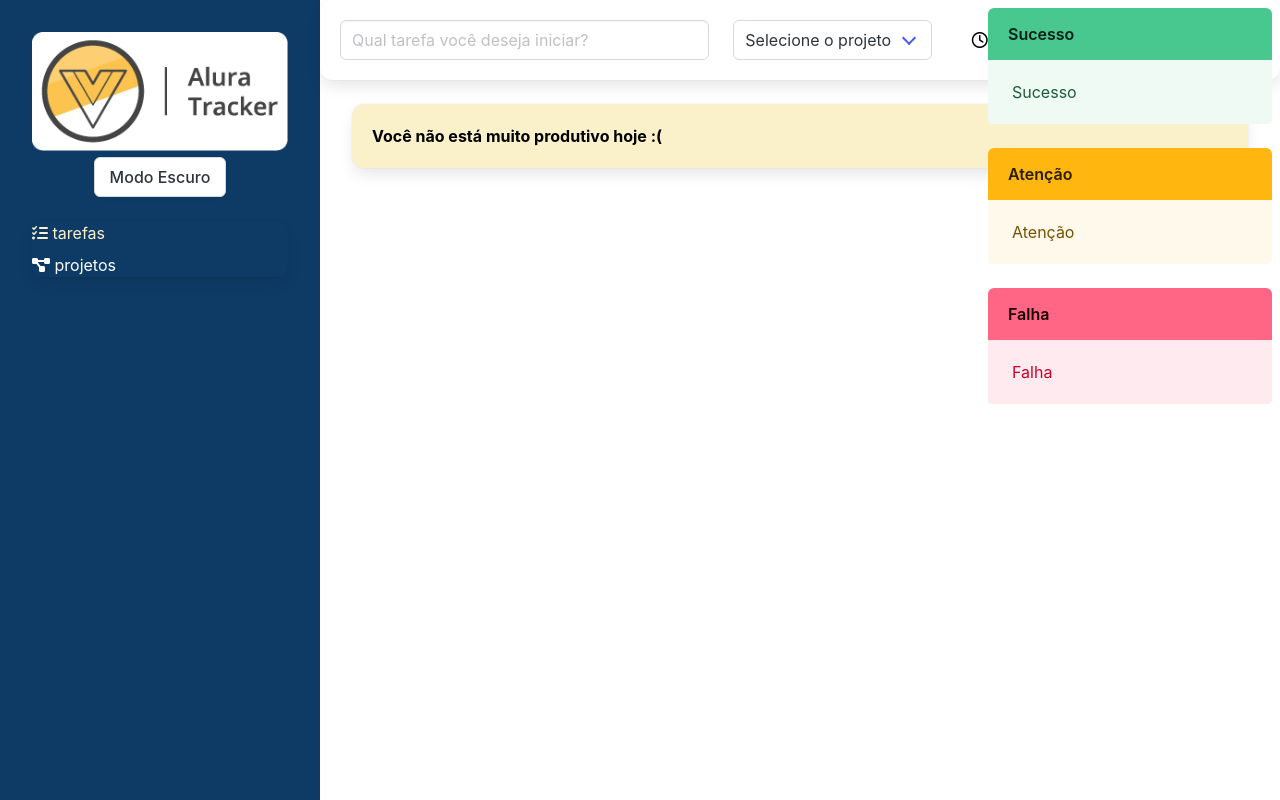
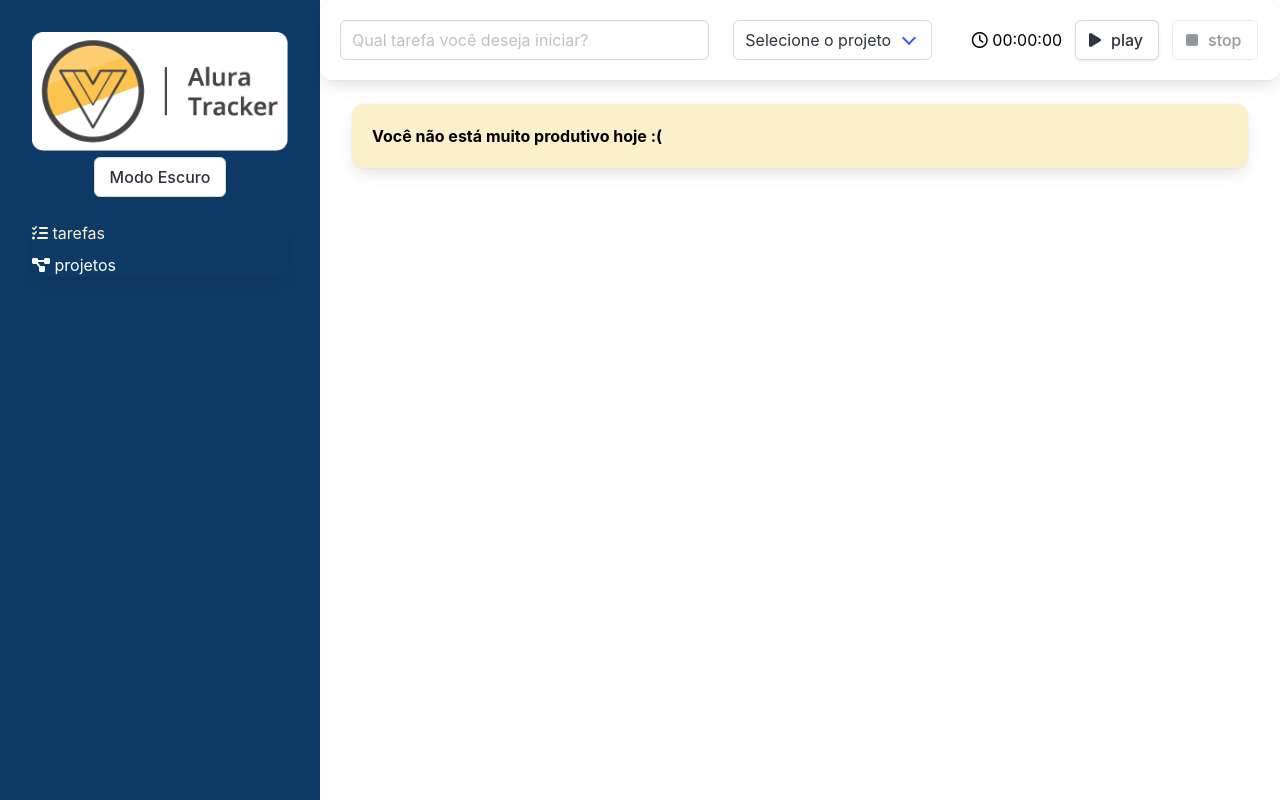
Before and after one commit to hitalojacome/Alura-Tracker, a Vue app: page /#/ in a window 1280 px wide. Built offline with nearby package versions, Linux system fonts and the light colour scheme.

Commit message:
Adicionando Mixins ao projeto

```diff
--- a/src/components/Formulario.vue
+++ b/src/components/Formulario.vue
@@ -23,9 +23,10 @@
 
 <script lang="ts">
 import { computed, defineComponent } from 'vue'
-import { useStore } from 'vuex';
-import { key } from '@/store';
+import { useStore } from '@/store';
 import Temporizador from './Temporizador.vue';
+import { NOTIFICAR } from '@/store/tipo-mutacoes';
+import { TipoNotificacao } from '@/interfaces/INotificacao';
 
 export default defineComponent({
     name: 'FormularioX',
@@ -40,19 +41,34 @@ export default defineComponent({
     methods: {
         // O método recebe o tempo decorrido
         salvarTarefa(tempoEmSegundos: number): void {
-            // Ao finalizar a tarefa, é executado o evento e enviado os dados de uma tarefa
+            const projeto = this.projetos.find((p) => p.id == this.idProjeto)
+            if(!projeto) {
+                this.store.commit(NOTIFICAR, {
+                    titulo: 'Ops!',
+                    texto: 'Selecione um projeto antes de finalizar a tarefa!',
+                    tipo: TipoNotificacao.FALHA,
+                })
+                return
+            }
+            this.store.commit(NOTIFICAR, {
+                titulo: 'Tarefa finalizada com sucesso!',
+                texto: 'Sua tarefa foi concluida',
+                tipo: TipoNotificacao.SUCESSO
+            })
+
             this.$emit('aoSalvarTarefa', {
                 duracaoEmSegundos: tempoEmSegundos,
                 descricao: this.descricao,
-                projeto: this.projetos.find(proj => proj.id == this.idProjeto)
+                projeto: projeto
             })
             this.descricao = ''
         }
     },
     setup() {
-        const store = useStore(key)
+        const store = useStore()
         return {
-            projetos: computed(() => store.state.projetos)
+            projetos: computed(() => store.state.projetos),
+            store
         }
     }
 });
--- /dev/null
+++ b/src/mixins/notificar.ts
@@ -0,0 +1,15 @@
+import { TipoNotificacao } from "@/interfaces/INotificacao"
+import { NOTIFICAR } from "@/store/tipo-mutacoes"
+import { store } from '@/store'
+
+export const notificacaoMixin = {
+    methods: {
+        notificar(tipo: TipoNotificacao, titulo: string, texto: string) {
+            store.commit(NOTIFICAR, {
+                titulo,
+                texto,
+                tipo
+            })
+        }
+    }
+}
--- a/src/store/index.ts
+++ b/src/store/index.ts
@@ -2,8 +2,7 @@ import IProjeto from "@/interfaces/IProjeto"
 import INotificacao from "@/interfaces/INotificacao"
 import { InjectionKey } from "vue"
 import { Store, createStore, useStore as vuexUseStore } from "vuex"
-import { ADICIONA_PROJETO, ALTERA_PROJETO, EXCLUIR_PROJETO } from "./tipo-mutacoes"
-import { TipoNotificacao } from "@/interfaces/INotificacao"
+import { ADICIONA_PROJETO, ALTERA_PROJETO, EXCLUIR_PROJETO, NOTIFICAR } from "./tipo-mutacoes"
 
 interface Estado {
     projetos: IProjeto[],
@@ -15,26 +14,7 @@ export const key: InjectionKey<Store<Estado>> = Symbol()
 export const store = createStore<Estado>({
     state: {
         projetos: [],
-        notificacoes: [
-            {
-                id: 1,
-                titulo: 'Sucesso' ,
-                texto: 'Sucesso',
-                tipo: TipoNotificacao.SUCESSO
-            },
-            {
-                id: 2,
-                titulo: 'Atenção' ,
-                texto: 'Atenção',
-                tipo: TipoNotificacao.ATENCAO
-            },
-            {
-                id: 3,
-                titulo: 'Falha' ,
-                texto: 'Falha',
-                tipo: TipoNotificacao.FALHA
-            }
-        ]
+        notificacoes: []
     },
     mutations: {
         [ADICIONA_PROJETO] (state, nomeDoProjeto: string) {
@@ -51,6 +31,14 @@ export const store = createStore<Estado>({
         },
         [EXCLUIR_PROJETO] (state, id: string) {
             state.projetos = state.projetos.filter(proj => proj.id != id)
+        },
+        [NOTIFICAR] (state, novaNotificacao: INotificacao) {
+            novaNotificacao.id = new Date().getTime()
+            state.notificacoes.push(novaNotificacao)
+
+            setTimeout(() => {
+                state.notificacoes = state.notificacoes.filter(n => n.id != novaNotificacao.id)
+            }, 2000)
         }
     }
 })
--- a/src/store/tipo-mutacoes.ts
+++ b/src/store/tipo-mutacoes.ts
@@ -1,3 +1,5 @@
 export const ADICIONA_PROJETO = 'ADICIONA_PROJETO'
 export const ALTERA_PROJETO = 'ALTERA_PROJETO'
 export const EXCLUIR_PROJETO = 'EXCLUIR_PROJETO'
+
+export const NOTIFICAR = 'NOTIFICAR'
--- a/src/views/Projetos/Formulario.vue
+++ b/src/views/Projetos/Formulario.vue
@@ -20,6 +20,8 @@
 import { defineComponent } from 'vue'
 import { useStore } from '@/store';
 import { ADICIONA_PROJETO, ALTERA_PROJETO } from '@/store/tipo-mutacoes';
+import { TipoNotificacao } from '@/interfaces/INotificacao';
+import { notificacaoMixin } from '@/mixins/notificar';
 
 export default defineComponent({
     name: 'FormularioX',
@@ -28,8 +30,9 @@ export default defineComponent({
             type: String
         }
     },
+    mixins: [notificacaoMixin],
     mounted() {
-        if(this.id) {
+        if (this.id) {
             const projeto = this.store.state.projetos.find(proj => proj.id == this.id)
             this.nomeDoProjeto = projeto?.nome || ''
         }
@@ -41,7 +44,7 @@ export default defineComponent({
     },
     methods: {
         salvar() {
-            if(this.id) {
+            if (this.id) {
                 this.store.commit(ALTERA_PROJETO, {
                     id: this.id,
                     nome: this.nomeDoProjeto
@@ -49,9 +52,11 @@ export default defineComponent({
             } else {
                 this.store.commit(ADICIONA_PROJETO, this.nomeDoProjeto)
             }
-            this.nomeDoProjeto = ''
+            this.nomeDoProjeto = '',
+                this.notificar(TipoNotificacao.SUCESSO, 'Projeto salvo com sucesso!', 'Agora seu projeto está disponivel')
             this.$router.push('/projetos')
-        }
+        },
+
     },
     setup() {
         const store = useStore()
```
